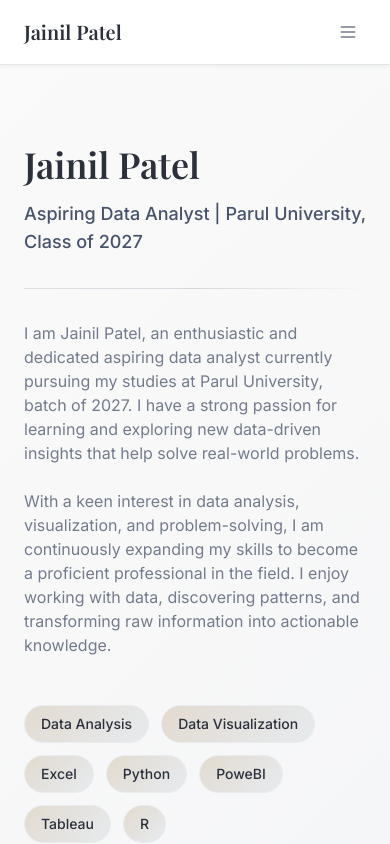
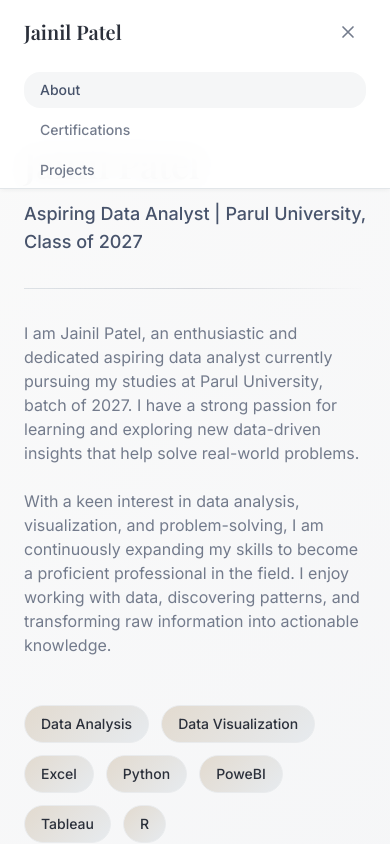
Before and after one commit to jainil224/jainil-website, a React (Vite) app: page / in a window 390 px wide. Both pictures are taken after a click on the button 348 px from the left and 32 px from the top of the page. Shown: the top 844 px of the page. Built offline with nearby package versions, Linux system fonts and the light colour scheme.

Commit message:
navbar update

```diff
--- a/src/components/Navbar.tsx
+++ b/src/components/Navbar.tsx
@@ -1,69 +1,85 @@
+import { useState } from "react";
 import { NavLink } from "react-router-dom";
 
 const Navbar = () => {
+  const [isOpen, setIsOpen] = useState(false);
+
+  const toggleMenu = () => {
+    setIsOpen(!isOpen);
+  };
+
   return (
     <nav className="fixed top-0 left-0 right-0 z-50 bg-nav-background/95 backdrop-blur-lg border-b border-nav-border shadow-sm">
       <div className="max-w-7xl mx-auto px-6 lg:px-8">
         <div className="flex items-center justify-between h-16">
           {/* Logo/Name */}
-          <NavLink
-            to="/"
-            className="group flex items-center space-x-2"
-          >
+          <NavLink to="/" className="group flex items-center space-x-2">
             <span className="text-xl font-semibold font-heading text-foreground group-hover:text-primary transition-colors duration-300">
               Jainil Patel
             </span>
           </NavLink>
 
-          {/* Navigation Links */}
+          {/* Desktop Nav */}
           <div className="hidden md:flex items-center space-x-1">
+            {["About", "Certifications", "Projects"].map((item, index) => (
               <NavLink
-              to="/"
+                key={index}
+                to={item === "About" ? "/" : `/${item.toLowerCase()}`}
                 className={({ isActive }) =>
-                `relative px-4 py-2 text-sm font-medium transition-all duration-300 rounded-lg ${
-                  isActive
-                    ? 'text-primary bg-primary/5'
-                    : 'text-muted-foreground hover:text-foreground hover:bg-accent'
+                  `relative px-4 py-2 text-sm font-medium transition-all duration-300 rounded-lg ${isActive
+                    ? "text-primary bg-primary/5"
+                    : "text-muted-foreground hover:text-foreground hover:bg-accent"
                   }`
                 }
               >
-              About
+                {item}
               </NavLink>
-            <NavLink
-              to="/certifications"
-              className={({ isActive }) =>
-                `relative px-4 py-2 text-sm font-medium transition-all duration-300 rounded-lg ${
-                  isActive
-                    ? 'text-primary bg-primary/5'
-                    : 'text-muted-foreground hover:text-foreground hover:bg-accent'
-                }`
-              }
-            >
-              Certifications
-            </NavLink>
-            <NavLink
-              to="/projects"
-              className={({ isActive }) =>
-                `relative px-4 py-2 text-sm font-medium transition-all duration-300 rounded-lg ${
-                  isActive
-                    ? 'text-primary bg-primary/5'
-                    : 'text-muted-foreground hover:text-foreground hover:bg-accent'
-                }`
-              }
-            >
-              Projects
-            </NavLink>
+            ))}
           </div>
 
-          {/* Mobile menu button */}
+          {/* Hamburger Button */}
           <div className="md:hidden">
-            <button className="p-2 text-muted-foreground hover:text-foreground hover:bg-accent rounded-lg transition-all duration-300">
-              <svg className="w-5 h-5" fill="none" stroke="currentColor" viewBox="0 0 24 24">
-                <path strokeLinecap="round" strokeLinejoin="round" strokeWidth={2} d="M4 6h16M4 12h16M4 18h16" />
+            <button
+              onClick={toggleMenu}
+              className="p-2 text-muted-foreground hover:text-foreground hover:bg-accent rounded-lg transition-all duration-300"
+            >
+              <svg
+                className="w-5 h-5"
+                fill="none"
+                stroke="currentColor"
+                viewBox="0 0 24 24"
+              >
+                <path
+                  strokeLinecap="round"
+                  strokeLinejoin="round"
+                  strokeWidth={2}
+                  d={isOpen ? "M6 18L18 6M6 6l12 12" : "M4 6h16M4 12h16M4 18h16"}
+                />
               </svg>
             </button>
           </div>
         </div>
+
+        {/* Mobile Dropdown */}
+        {isOpen && (
+          <div className="md:hidden mt-2 space-y-1">
+            {["About", "Certifications", "Projects"].map((item, index) => (
+              <NavLink
+                key={index}
+                to={item === "About" ? "/" : `/${item.toLowerCase()}`}
+                className={({ isActive }) =>
+                  `block px-4 py-2 text-sm font-medium rounded-lg ${isActive
+                    ? "text-primary bg-primary/5"
+                    : "text-muted-foreground hover:text-foreground hover:bg-accent"
+                  }`
+                }
+                onClick={() => setIsOpen(false)} // Close menu on click
+              >
+                {item}
+              </NavLink>
+            ))}
+          </div>
+        )}
       </div>
     </nav>
   );
```
Lines whose indentation alone changed are shown as unchanged.
